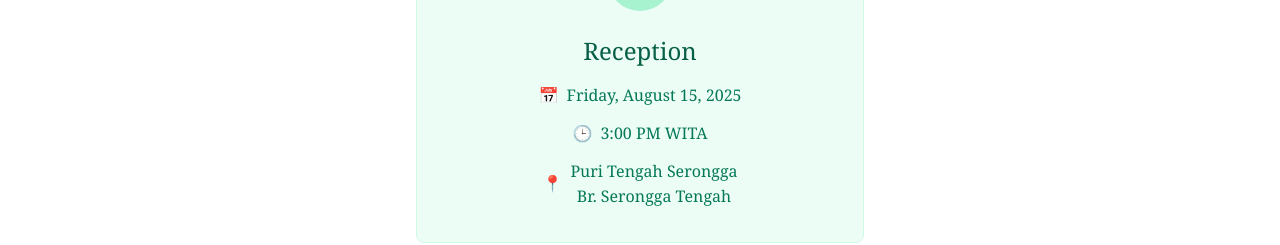
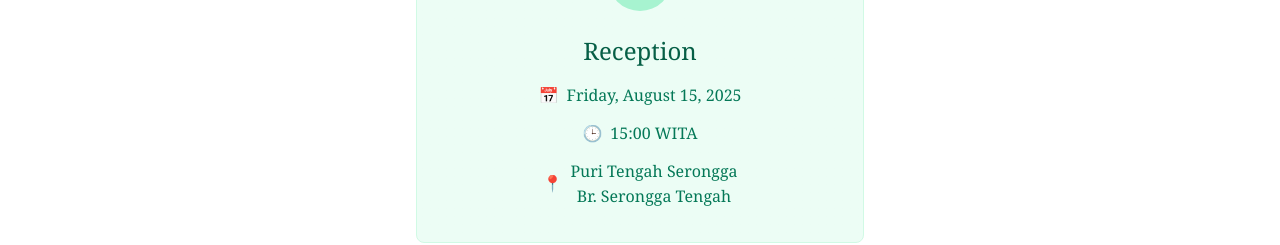
Before and after one commit to cekingx/menyatukan-hati, an Angular app: page / in a window 1280 px wide. Shown: the part 4460-4705 px from the top of the page. Built offline with nearby package versions, Linux system fonts and the light colour scheme.

Commit message:
fix: time format
- change to 24 hours

[#7]

```diff
--- a/src/app/components/wedding-details/wedding-details.html
+++ b/src/app/components/wedding-details/wedding-details.html
@@ -22,7 +22,7 @@
             </div>
             <div class="flex items-center justify-center space-x-2">
               <span class="text-primary-500">🕒</span>
-              <span>{{ weddingDate | date:'shortTime' }} WITA</span>
+              <span>{{ weddingDate | date:'HH:mm' }} WITA</span>
             </div>
             <div class="flex items-center justify-center space-x-2">
               <span class="text-primary-500">📍</span>
```
